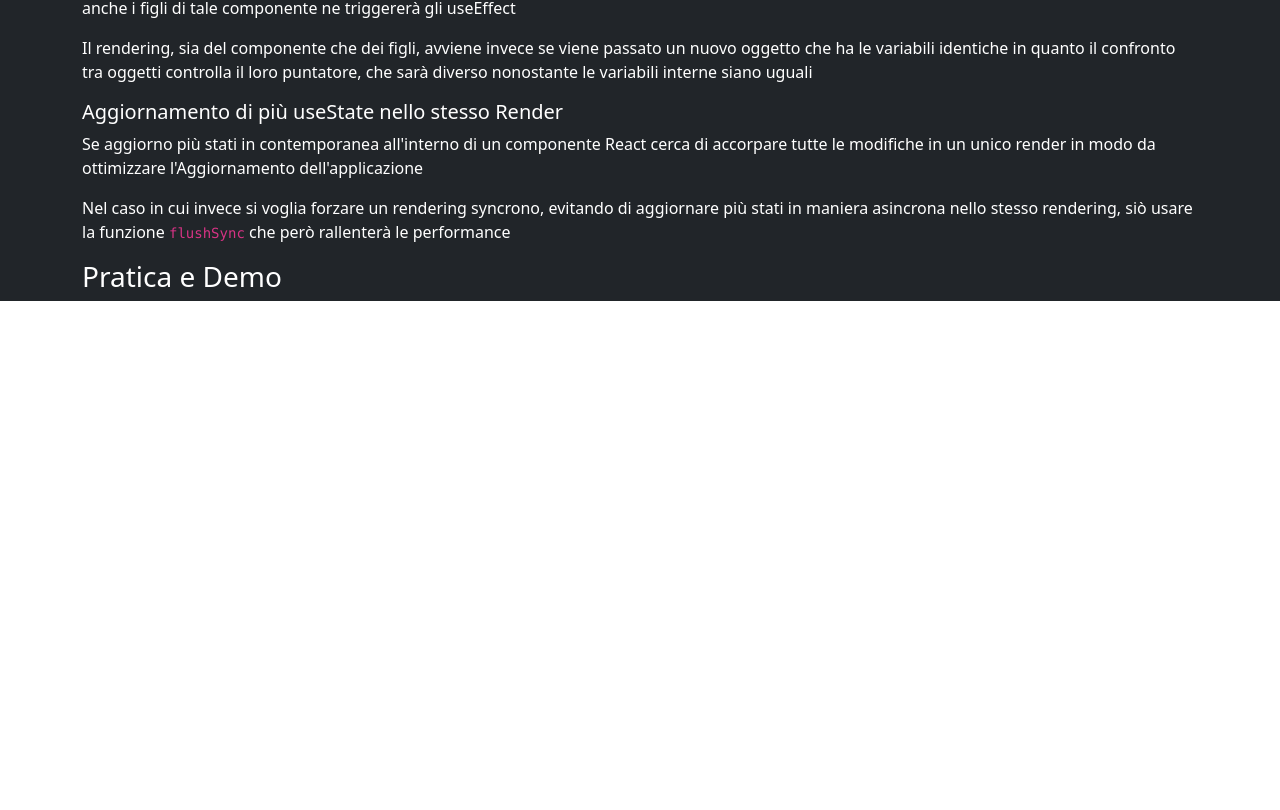
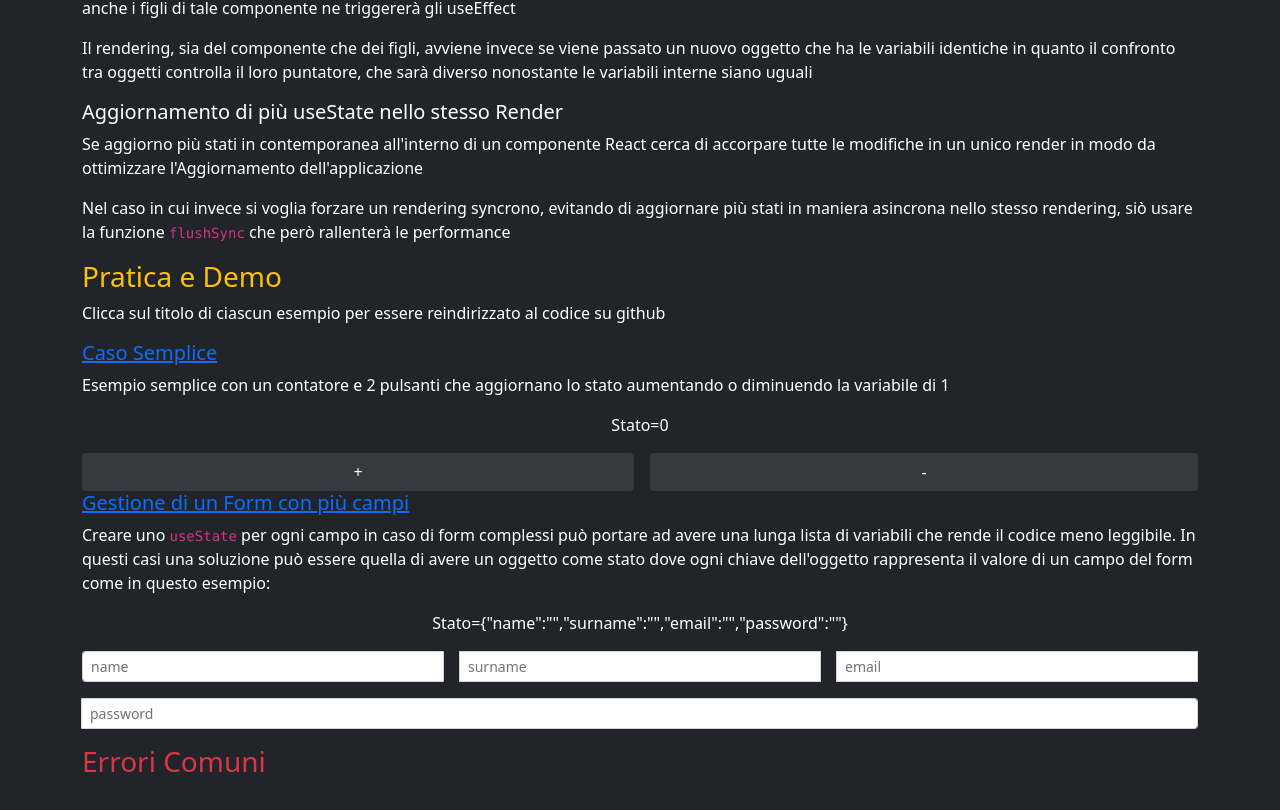
Before and after one commit to FAngelo94/ReactGuide, a React (Create React App) app: page /UseState in a window 1280 px wide. Shown: the part 686-1496 px from the top of the page. Before the commit the page ends 987 px from the top, so only its background shows below. Built offline with nearby package versions, Linux system fonts and the light colour scheme.

Commit message:
2 demos done

```diff
--- a/src/App.js
+++ b/src/App.js
@@ -1,10 +1,8 @@
-import logo from './logo.svg';
 import './App.css';
 import {
   BrowserRouter as Router,
   Routes,
-  Route,
-  Link
+  Route
 } from "react-router-dom";
 import Home from './pages/home';
 import UseState from './pages/useState';
--- a/src/components/codeBlock/index.jsx
+++ b/src/components/codeBlock/index.jsx
@@ -1,4 +1,4 @@
-import React, { useEffect } from 'react';
+import React from 'react';
 import { CodeBlock, dracula } from "react-code-blocks";
 
 function CustomCodeBlock({ text }) {
--- a/src/components/page/index.jsx
+++ b/src/components/page/index.jsx
@@ -8,7 +8,7 @@ function Page({ children }) {
     return (
         <div className="vh-100 d-flex flex-column bg-dark text-white">
             <Navbar sidebarOpen={sidebarOpen} setSidebarOpen={setSidebarOpen} />
-            <div className="d-flex bg-dark pt-5">
+            <div className="d-flex bg-dark pt-5 pb-5">
                 <Sidebar sidebarOpen={sidebarOpen} />
                 <div className="container">
                     {children}
--- /dev/null
+++ b/src/pages/useState/demos/formCase.jsx
@@ -0,0 +1,31 @@
+import React from "react";
+function FormCase() {
+    const [state, setState] = React.useState({
+        name: "",
+        surname: "",
+        email: "",
+        password: "",
+    });
+
+    return (
+        <React.Fragment>
+            <h5><a href="https://github.com/FAngelo94/ReactGuide/tree/main/src/pages/useState/Demos/FormCase.jsx" class="link-primary" target="_blank">Gestione di un Form con più campi</a></h5>
+            <p>Creare uno <code>useState</code> per ogni campo in caso di form complessi può portare ad avere una lunga lista di variabili che rende il codice meno leggibile. In questi casi una soluzione può essere quella di avere un oggetto come stato dove ogni chiave dell'oggetto rappresenta il valore di un campo del form come in questo esempio:</p>
+            <p className="text-center">Stato={JSON.stringify(state)}</p>
+            <div className="d-flex">
+            <div class="input-group input-group-sm mb-3 gap-3">
+                {Object.keys(state).map((item, index) =>
+                    <input key={index} type="text" class="form-control w-25" aria-label="Sizing example input" aria-describedby="inputGroup-sizing-sm" value={state[item]}  placeholder={item}
+                    onChange={(event)=>setState(prev =>
+                        {
+                            return {...prev, [item]: event.target.value}
+                        })}/>
+                )}
+
+                </div>
+            </div>
+        </React.Fragment >
+    );
+}
+
+export default FormCase;
--- /dev/null
+++ b/src/pages/useState/demos/simpleCase.jsx
@@ -0,0 +1,18 @@
+import React from "react";
+function SimpleCase() {
+    const [state, setState] = React.useState(0);
+
+    return (
+        <React.Fragment>
+            <h5><a href="https://github.com/FAngelo94/ReactGuide/tree/main/src/pages/useState/Demos/SimpleCase.jsx" class="link-primary" target="_blank">Caso Semplice</a></h5>
+            <p>Esempio semplice con un contatore e 2 pulsanti che aggiornano lo stato aumentando o diminuendo la variabile di 1</p>
+            <p className="text-center">Stato={state}</p>
+            <div className="d-flex flex-wrap">
+                <button type="button" class="btn btn-secondary flex-grow-1 me-3" onClick={() => setState(prevState => prevState + 1)}>+</button>
+                <button type="button" class="btn btn-secondary flex-grow-1" onClick={() => setState(prevState => prevState - 1)}>-</button>
+            </div>
+        </React.Fragment>
+    );
+}
+
+export default SimpleCase;
--- a/src/pages/useState/index.jsx
+++ b/src/pages/useState/index.jsx
@@ -1,19 +1,15 @@
-import React, { useEffect } from 'react';
+import React from 'react';
 import Page from "../../components/page"
 import CodeBlock from "../../components/codeBlock";
+import SimpleCase from './demos/simpleCase';
+import FormCase from './demos/formCase';
 
 function UseState() {
-  const [state, setState] = React.useState(0);
-  console.log(state)
-  useEffect(() => {
-    setState(1)
-    setState(2)
-  }, []);
 
   return (
     <Page>
       <h1 className="text-center mt-4">useState</h1>
-      <h3>Teoria</h3>
+      <h3 className='text-success'>Teoria</h3>
       <CodeBlock
         text={"const [state, setState] = useState(initialState);"}
       />
@@ -63,7 +59,12 @@ function UseState() {
       <p>Se aggiorno più stati in contemporanea all'interno di un componente React cerca di accorpare tutte le modifiche in un unico render in modo da ottimizzare l'Aggiornamento dell'applicazione</p>
       <p>Nel caso in cui invece si voglia forzare un rendering syncrono, evitando di aggiornare più stati in maniera asincrona nello stesso rendering, siò usare la funzione <code>flushSync</code> che però rallenterà le performance</p>
 
-      <h3>Pratica e Demo</h3>
+      <h3 className='text-warning'>Pratica e Demo</h3>
+      <p>Clicca sul titolo di ciascun esempio per essere reindirizzato al codice su github</p>
+      <SimpleCase />
+      <FormCase />
+
+      <h3 className="text-danger">Errori Comuni</h3>
     </Page>
   );
 }
```
